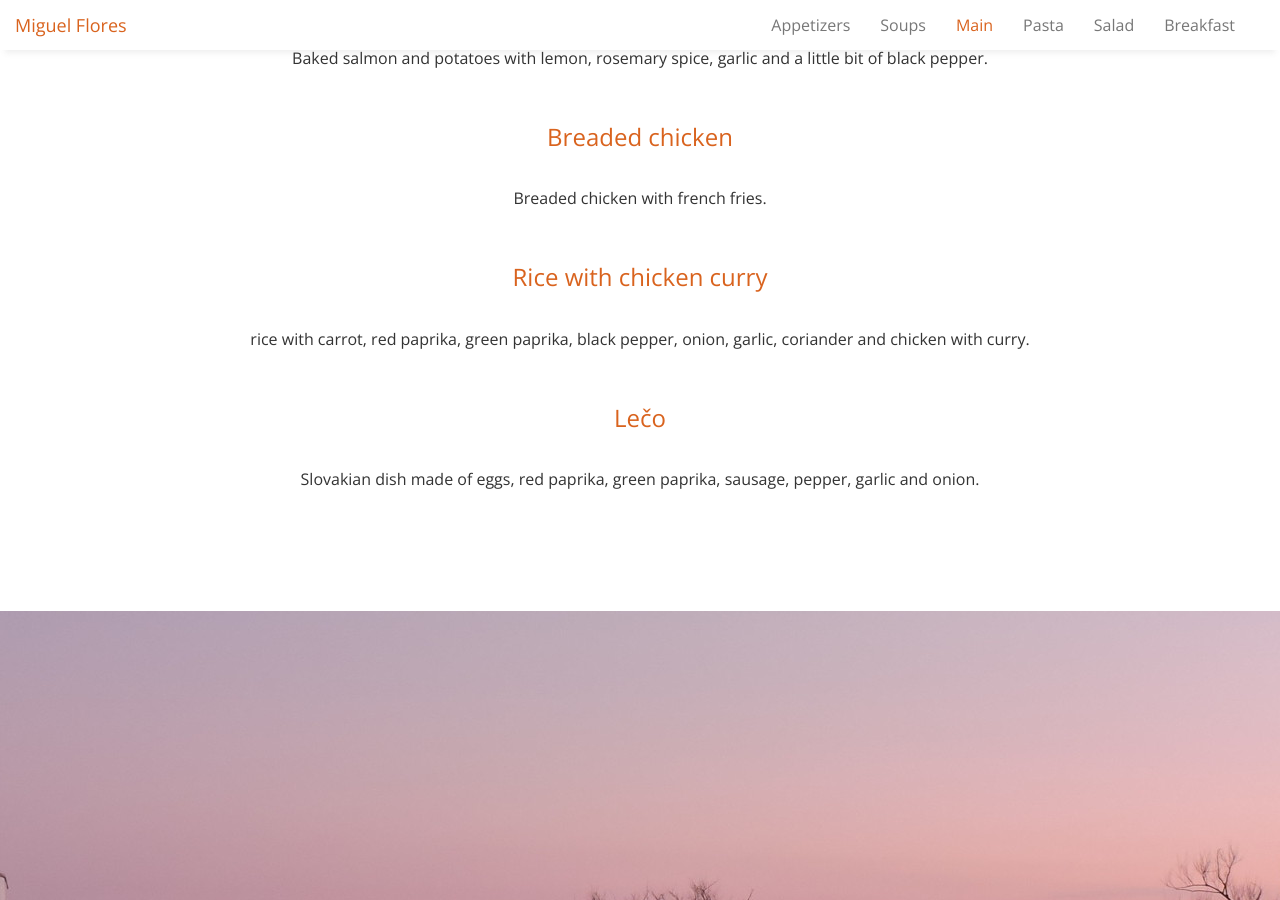
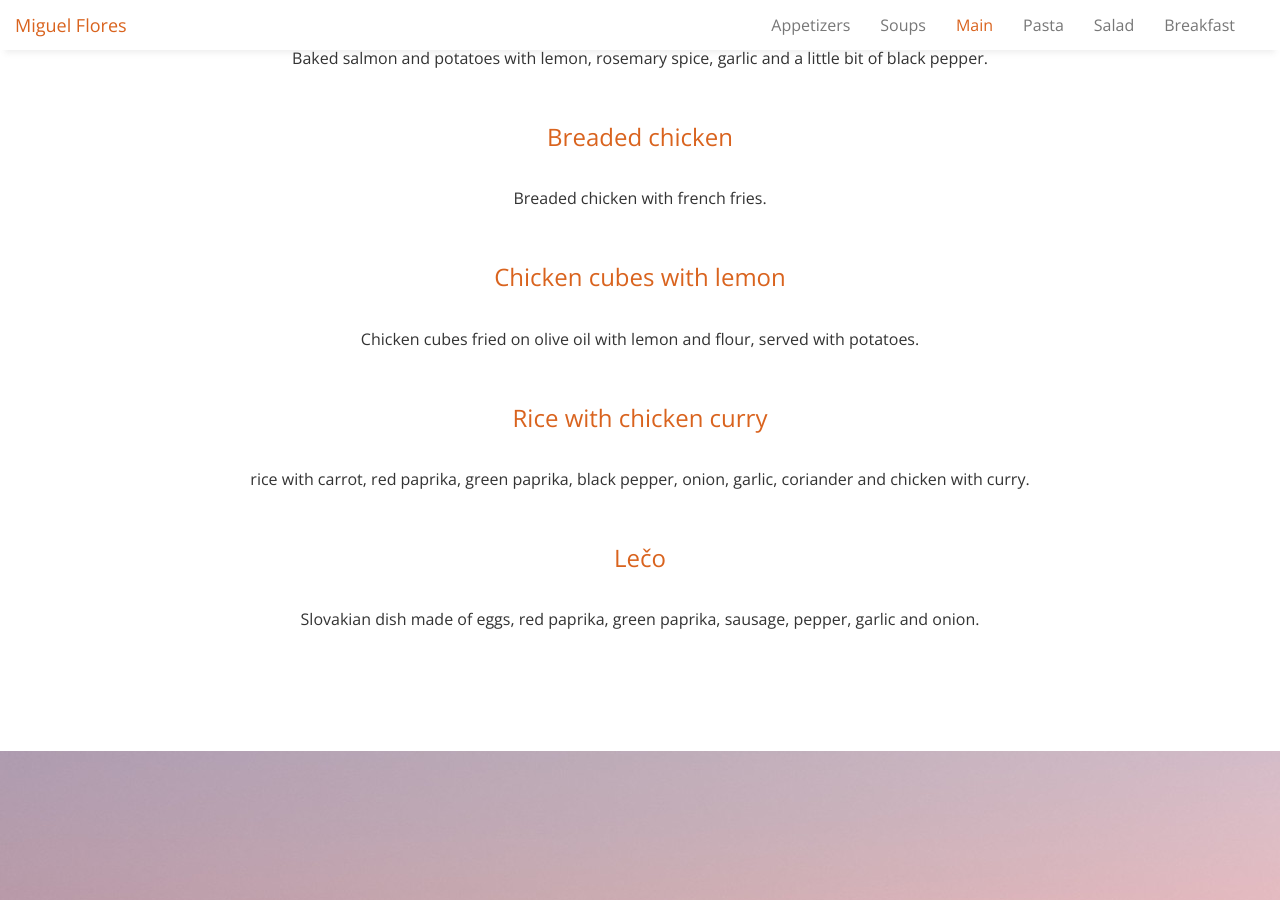
Before and after one commit to miguelfrde/miguelfrde.github.io, a Jekyll site: the page built from food/index.html, in a window 1280 px wide and 900 px high, scrolled down 4185 px. Built offline with Jekyll 4.4.1, drawn with Linux system fonts in a browser that asks for light colours; nearby versions of some CDN libraries.

Commit message:
Add carbonara picture and chicken cubes

```diff
--- a/_data/food.yaml
+++ b/_data/food.yaml
@@ -82,6 +82,11 @@
       description: >
         Breaded chicken with french fries.
 
+    - name: Chicken cubes with lemon
+      description: >
+        Chicken cubes fried on olive oil with lemon and flour, served with
+        potatoes.
+
     - name: Rice with chicken curry
       description: >
           rice with carrot, red paprika, green paprika, black pepper, onion,
@@ -118,6 +123,7 @@
         black pepper, mozzarella and parmigiano cheese.
 
     - name: Spaghetti alla carbonara
+      picture: pastacarbonara.jpg
       description: >
         Spaghetti with carbonara sauce which is made of eggs, pecorino cheese,
         black pepper, bacon, parmigiano cheese and optional onion.
```
Also changed, not shown: static/img/food/pastacarbonara.jpg (added).
